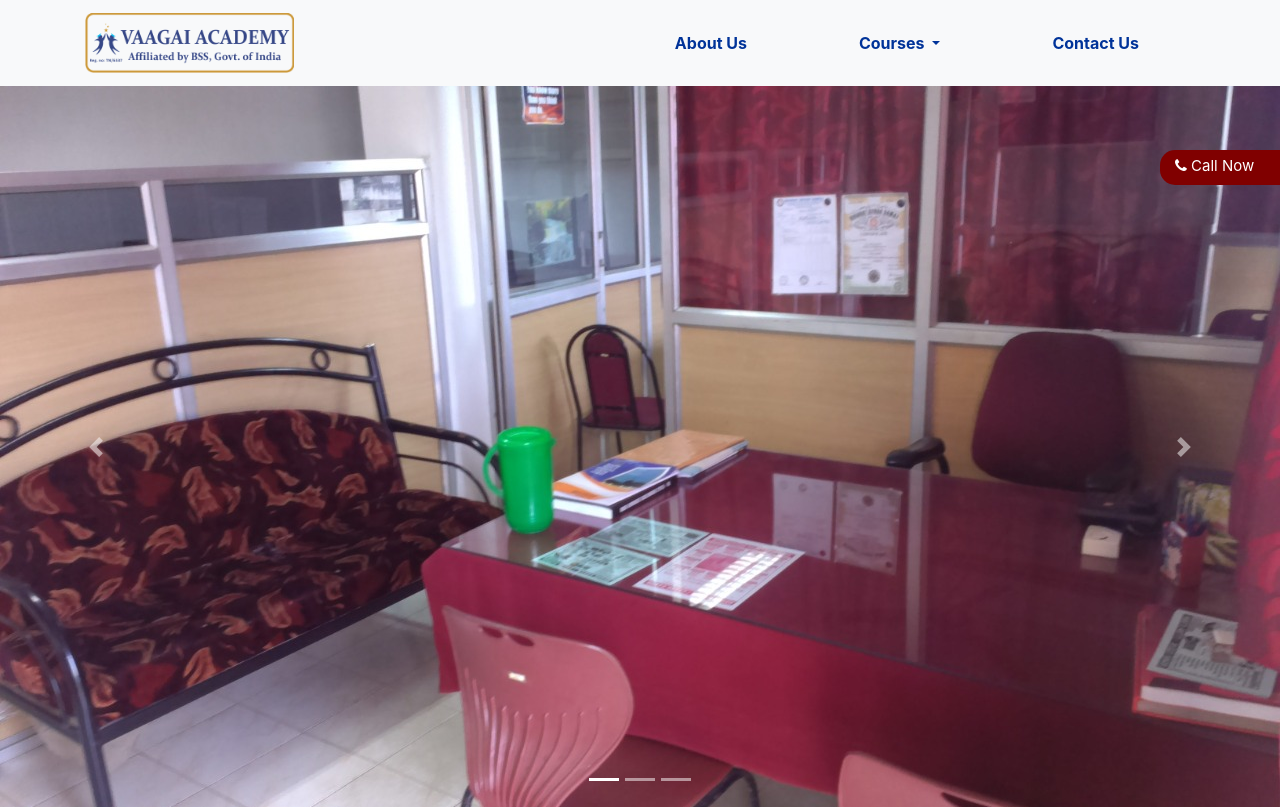
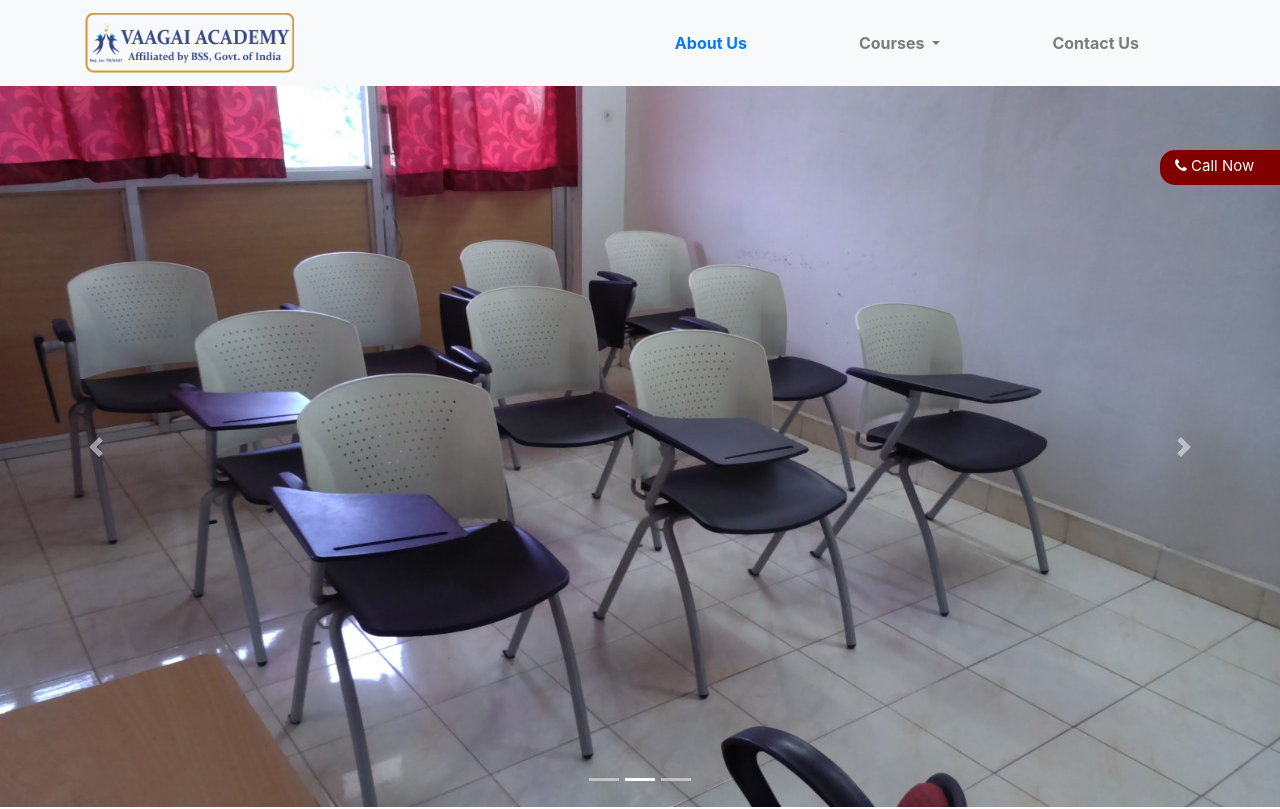
Before and after one commit to viacademy/Website, a plain HTML site: page index.html in a window 1280 px wide. Shown: the top 809 px of the page. Drawn offline with Linux system fonts and the light colour scheme.

Commit message:
Update style.css

```diff
--- a/css/style.css
+++ b/css/style.css
@@ -97,9 +97,9 @@ nav .nav-link.active {
 	width: 100%;
 	height: 60px;
 }
-.nav-link {
+/*.nav-link {
 	color: #003399 !important;
-}
+}*/
 /*.active {
 	color: #003399 !important;
 	font-weight: bold;
```
